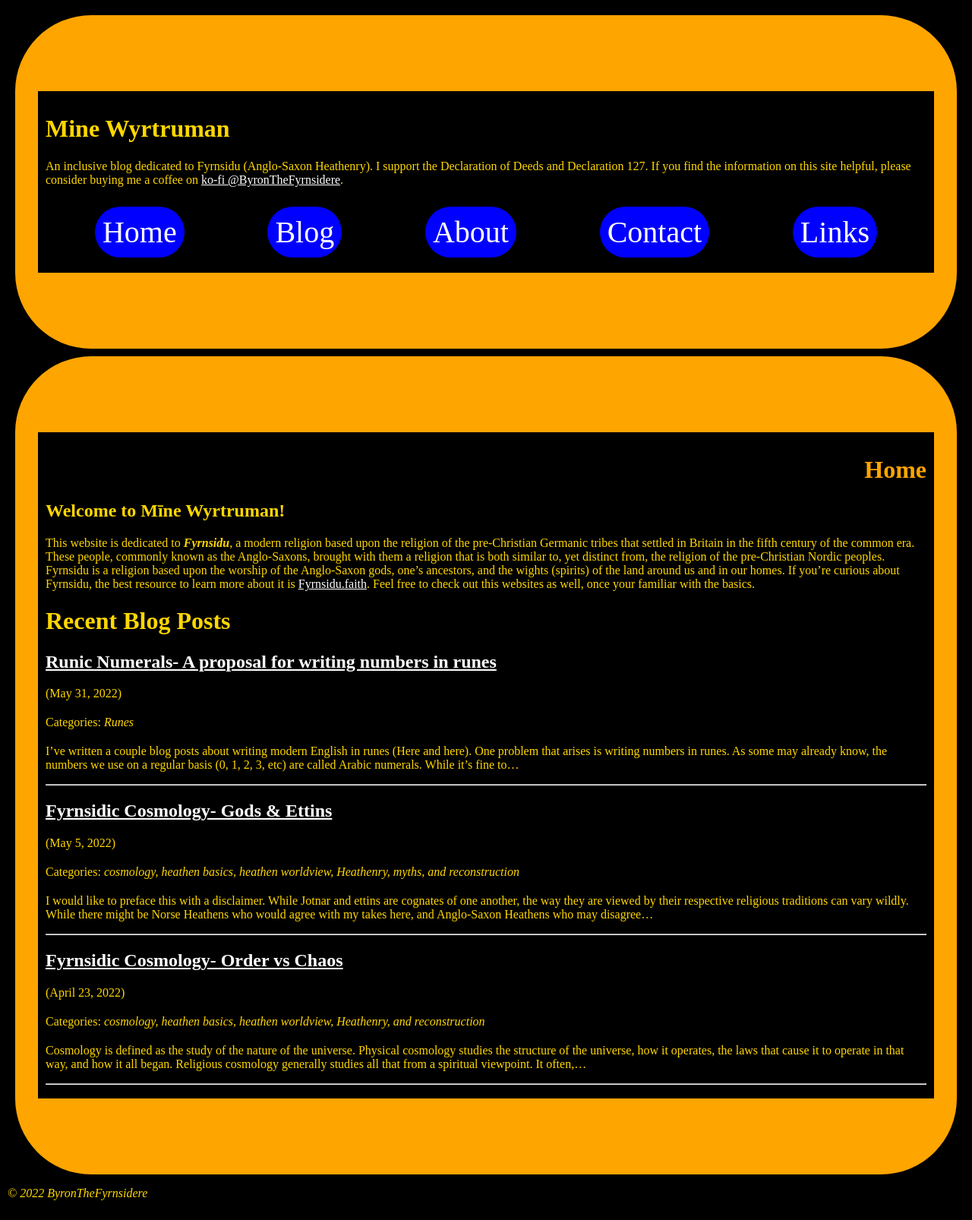
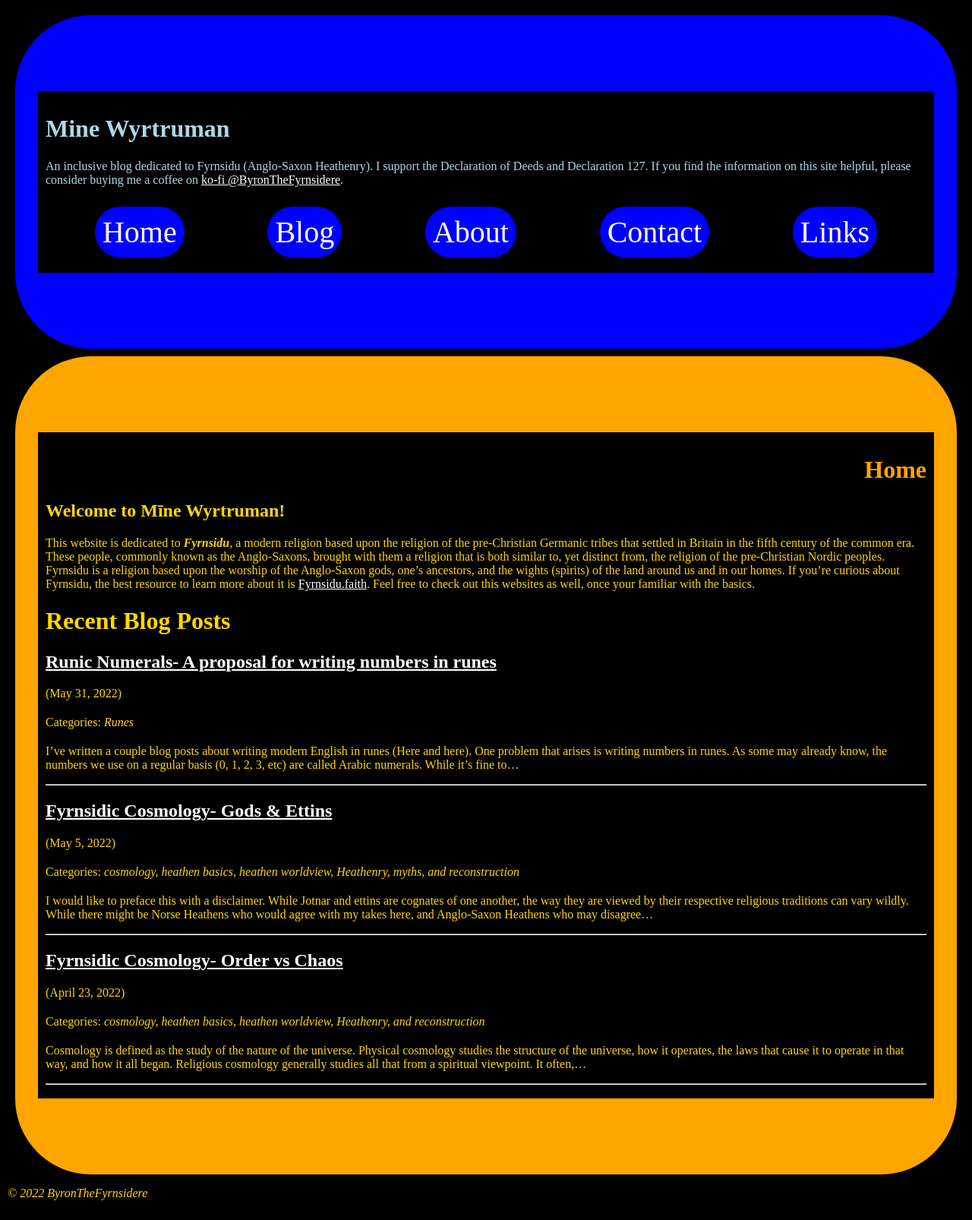
Before and after one commit to byronpendason/byronpendason.github.io, a Jekyll site: the page built from index.md, in a window 1280 px wide. Shown: the whole page at 76% size. Built offline with Jekyll 4.4.1, drawn with Linux system fonts in a browser that asks for light colours; our own code applies the rules of GitHub Pages for plain Markdown files; comment, search, counter and statistics services are not loaded.

Commit message:
Update style.css

```diff
--- a/css/style.css
+++ b/css/style.css
@@ -12,7 +12,8 @@
         padding: 10px;
         border-style: solid;
         border-width: 100px 30px;
-        border-color: orange;
+        border-color: blue;
+        color: lightblue;
         border-radius: 100px;
       }
       nav ul {
```
